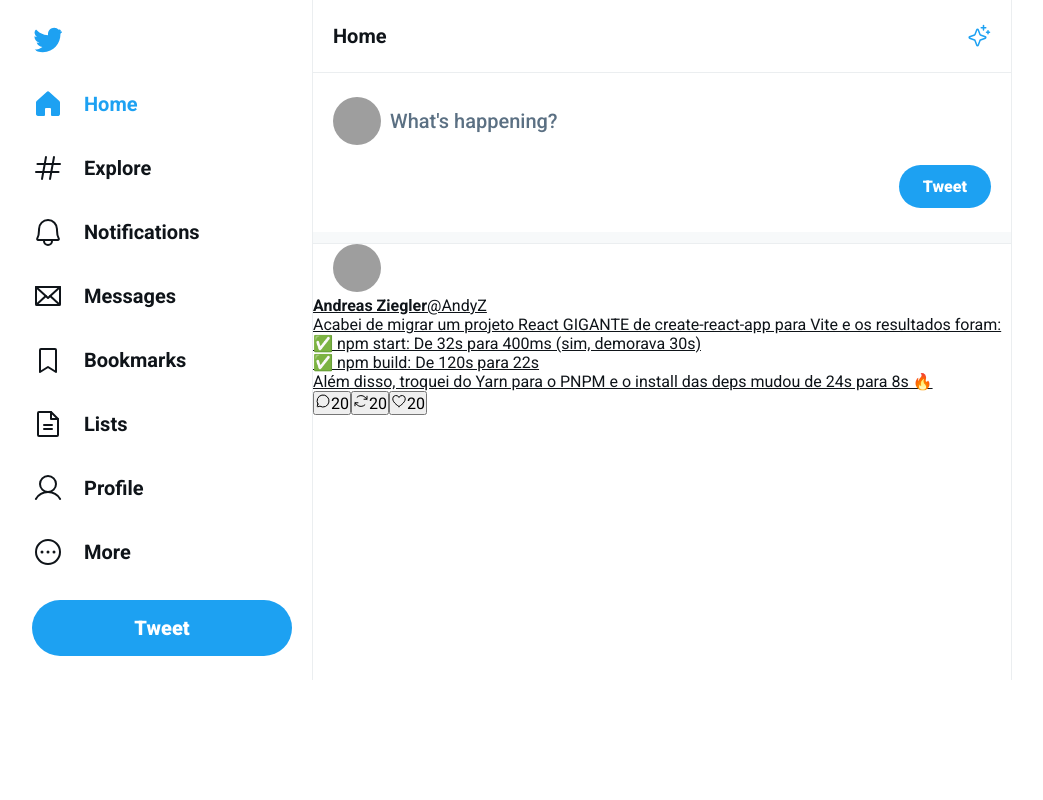
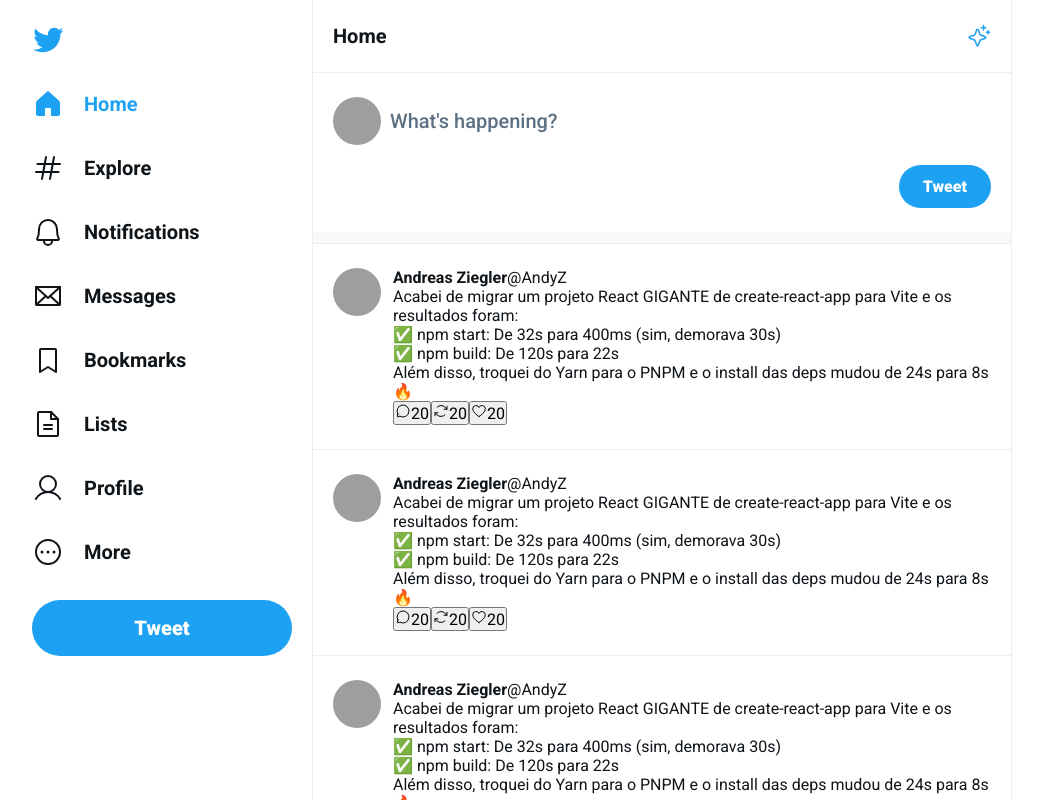
Before and after one commit to Andreas-Ziegler22/UI-Twitter, a React (Vite) app: page / in a window 1280 px wide. Shown: the top 800 px of the page, without its empty margins (128-1171 px from the left). Built offline with nearby package versions, Linux system fonts and the light colour scheme; grey boxes are pictures that could not be loaded.

Commit message:
tweet layout

```diff
--- a/src/components/Tweet.css
+++ b/src/components/Tweet.css
@@ -1,7 +1,12 @@
 .tweet {
-  padding: 20px;
+  padding: 1.5rem 1.25rem;
+  display: grid;
+  grid-template-columns: 3rem 1fr;
+  gap: 0.75rem;
+  border-bottom: 1px solid #ebeef0;
+  text-decoration: none;
 }
-img {
+.tweet img {
   width: 3rem;
   height: 3rem;
   border-radius: 9999px;
--- a/src/main.tsx
+++ b/src/main.tsx
@@ -80,6 +80,9 @@ ReactDOM.createRoot(document.getElementById("root") as HTMLElement).render(
           </form>
           <div className="separator"></div>
           <Tweet />
+          <Tweet />
+          <Tweet />
+          <Tweet />
         </main>
       </div>
     </div>
```
